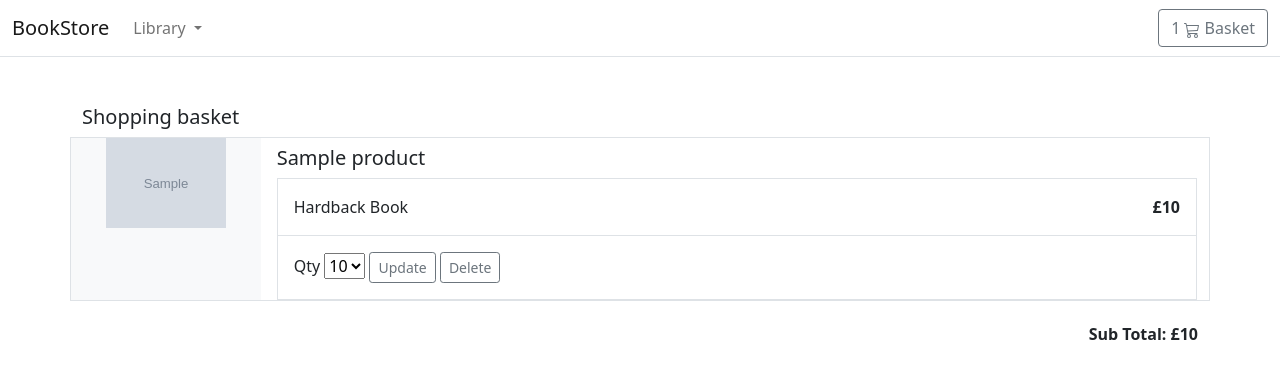
After one commit to mikitseg/BookVault, a Django app: template templates/store/basket/summary.html in a window 1280 px wide. The commit adds this page. Shown: the top 379 px of the page. Run offline with Django 4.2, Linux system fonts and the light colour scheme; the template is opened without the code that fills it: most values are stand-ins (such as "Sample title", 1, 10 or a date in 2020); grey boxes marked "Sample" are stand-in pictures.

Commit message:
adding basket

```diff
--- /dev/null
+++ b/basket/apps.py
@@ -0,0 +1,6 @@
+from django.apps import AppConfig
+
+
+class BasketConfig(AppConfig):
+    default_auto_field = 'django.db.models.BigAutoField'
+    name = 'basket'
--- /dev/null
+++ b/basket/context_processors.py
@@ -0,0 +1,5 @@
+from .basket import Basket
+
+
+def basket(request):
+    return {'basket': Basket(request)}
--- a/core/settings.py
+++ b/core/settings.py
@@ -1,6 +1,5 @@
 import os
 from pathlib import Path
-
 
 BASE_DIR = Path(__file__).resolve().parent.parent
 
@@ -18,6 +17,7 @@ INSTALLED_APPS = [
     'django.contrib.messages',
     'django.contrib.staticfiles',
     'store',
+    'basket',
 ]
 
 MIDDLEWARE = [
@@ -44,6 +44,7 @@ TEMPLATES = [
                 'django.contrib.auth.context_processors.auth',
                 'django.contrib.messages.context_processors.messages',
                 'store.context_processors.categories',
+                'basket.context_processors.basket',
             ],
         },
     },
--- a/core/urls.py
+++ b/core/urls.py
@@ -6,6 +6,7 @@ from django.urls import include, path
 urlpatterns = [
     path('admin/', admin.site.urls),
     path('', include('store.urls', namespace='store')),
+    path('basket/', include('basket.urls', namespace='basket')),
 ]
 
 if settings.DEBUG:
--- a/templates/store/base.html
+++ b/templates/store/base.html
@@ -6,9 +6,13 @@
     <meta charset="utf-8" />
     <title>{% block title %}BookStore{% endblock %}</title>
     <meta name="viewport" content="width=device-width, initial-scale=1">
-    <link href="https://cdn.jsdelivr.net/npm/bootstrap@5.0.0-beta1/dist/css/bootstrap.min.css" rel="stylesheet" integrity="sha384-giJF6kkoqNQ00vy+HMDP7azOuL0xtbfIcaT9wjKHr8RbDVddVHyTfAAsrekwKmP1" crossorigin="anonymous">
-    <script src="https://code.jquery.com/jquery-3.5.1.min.js" integrity="sha256-9/aliU8dGd2tb6OSsuzixeV4y/faTqgFtohetphbbj0=" crossorigin="anonymous"></script>
-    <script src="https://cdn.jsdelivr.net/npm/bootstrap@5.0.0-beta1/dist/js/bootstrap.bundle.min.js" integrity="sha384-ygbV9kiqUc6oa4msXn9868pTtWMgiQaeYH7/t7LECLbyPA2x65Kgf80OJFdroafW" crossorigin="anonymous"></script>
+    <link href="https://cdn.jsdelivr.net/npm/bootstrap@5.0.0-beta1/dist/css/bootstrap.min.css" rel="stylesheet"
+        integrity="sha384-giJF6kkoqNQ00vy+HMDP7azOuL0xtbfIcaT9wjKHr8RbDVddVHyTfAAsrekwKmP1" crossorigin="anonymous">
+    <script src="https://code.jquery.com/jquery-3.5.1.min.js"
+        integrity="sha256-9/aliU8dGd2tb6OSsuzixeV4y/faTqgFtohetphbbj0=" crossorigin="anonymous"></script>
+    <script src="https://cdn.jsdelivr.net/npm/bootstrap@5.0.0-beta1/dist/js/bootstrap.bundle.min.js"
+        integrity="sha384-ygbV9kiqUc6oa4msXn9868pTtWMgiQaeYH7/t7LECLbyPA2x65Kgf80OJFdroafW" crossorigin="anonymous">
+    </script>
 </head>
 
 <body>
@@ -37,10 +41,31 @@
                             </ul>
                         </li>
                     </ul>
+                    <a type="button" role="button" href="{% url "basket:basket_summary" %}"
+                        class="btn btn-outline-secondary">
+
+                        {% with total_qty=basket|length %}
+                            <div id="basket-qty" class="d-inline-flex">
+                                {% if total_qty > 0 %}
+                                    {{ total_qty }}
+                                {% else %}
+                                    0
+                                {% endif %}
+                            </div>
+                        {% endwith %}
+
+                        <svg xmlns="http://www.w3.org/2000/svg" width="16" height="16" fill="currentColor"
+                            class="bi bi-cart3" viewBox="0 0 16 16">
+                            <path
+                                d="M0 1.5A.5.5 0 0 1 .5 1H2a.5.5 0 0 1 .485.379L2.89 3H14.5a.5.5 0 0 1 .49.598l-1 5a.5.5 0 0 1-.465.401l-9.397.472L4.415 11H13a.5.5 0 0 1 0 1H4a.5.5 0 0 1-.491-.408L2.01 3.607 1.61 2H.5a.5.5 0 0 1-.5-.5zM3.102 4l.84 4.479 9.144-.459L13.89 4H3.102zM5 12a2 2 0 1 0 0 4 2 2 0 0 0 0-4zm7 0a2 2 0 1 0 0 4 2 2 0 0 0 0-4zm-7 1a1 1 0 1 1 0 2 1 1 0 0 1 0-2zm7 0a1 1 0 1 1 0 2 1 1 0 0 1 0-2z" />
+                        </svg>
+                        Basket
+                    </a>
                 </div>
             </div>
         </nav>
     </header>
     <div id="content">{% block content %} {% endblock %}</div>
 </body>
+
 </html>
--- /dev/null
+++ b/templates/store/basket/summary.html
@@ -0,0 +1,105 @@
+{% extends "../base.html" %}
+{% load static %}
+{% block title %}Basket Summary{% endblock %}
+{% block content %}
+
+<main class="pt-5">
+  <div class="container">
+    <h1 class="h5">Shopping basket</h1>
+    {% for item in basket %}
+    {% with product=item.product %}
+    <div data-index="{{product.id}}" class="row mb-4 border product-item">
+      <div class="col-md-3 col-lg-2 order-md-first bg-light">
+        <img class="img-fluid mx-auto d-block" width="120px" alt="Responsive image" src="{{ product.image.url }}">
+      </div>
+      <div class="col-md-9 col-lg-10 ps-md-3 ps-lg-10">
+        <a href="{{ product.get_absolute_url }}" class="text-decoration-none text-reset">
+          <h1 class="h5 pt-2">{{ product.title }}</h1>
+        </a>
+        <div class="border">
+          <div class="col border-bottom">
+            <div class="row p-3">
+              <div class="col-6">Hardback Book</div>
+              <div class="col-6 text-end"><span class="h6 fw-bold">£{{ product.price }}</span></div>
+            </div>
+          </div>
+          <div class="col">
+            <div class="row p-3">
+              <div class="col-12">
+                <label for="select">Qty</label>
+                <select id="select{{product.id}}">
+                  <option selected>
+                    {{item.qty}}
+                  </option>
+                  <option value="">1</option>
+                  <option value="">2</option>
+                  <option value="">3</option>
+                  <option value="">4</option>
+                </select>
+                <button type="button" id="update-button" data-index="{{product.id}}"
+                  class="btn btn-outline-secondary btn-sm update-button">
+                  Update
+                </button>
+                <button type="button" id="delete-button" data-index="{{product.id}}"
+                  class="btn btn-outline-secondary btn-sm delete-button">
+                  Delete
+                </button>
+              </div>
+            </div>
+          </div>
+        </div>
+      </div>
+    </div>
+    {% endwith %}
+    {% endfor %}
+    <div class="col-12 text-end">
+      <div class="h6 fw-bold">Sub Total: £<div id="subtotal" class="d-inline-flex">{{basket.get_total_price}}</div></div>
+    </div>
+  </div>
+</main>
+
+<script>
+  // Delete Item
+  $(document).on('click', '.delete-button', function (e) {
+    e.preventDefault();
+    var prodid = $(this).data('index');
+    $.ajax({
+      type: 'POST',
+      url: '{% url "basket:basket_delete" %}',
+      data: {
+        productid: $(this).data('index'),
+        csrfmiddlewaretoken: "{{csrf_token}}",
+        action: 'post'
+      },
+      success: function (json) {
+        $('.product-item[data-index="' + prodid + '"]').remove();
+        document.getElementById("subtotal").innerHTML = json.subtotal;
+        document.getElementById("basket-qty").innerHTML = json.qty
+      },
+      error: function (xhr, errmsg, err) {}
+    });
+  })
+
+  // Update Item
+  $(document).on('click', '.update-button', function (e) {
+    e.preventDefault();
+    var prodid = $(this).data('index');
+    $.ajax({
+      type: 'POST',
+      url: '{% url "basket:basket_update" %}',
+      data: {
+        productid: $(this).data('index'),
+        productqty: $('#select' + prodid + ' option:selected').text(),
+        csrfmiddlewaretoken: "{{csrf_token}}",
+        action: 'post'
+      },
+      success: function (json) {
+        document.getElementById("basket-qty").innerHTML = json.qty
+        document.getElementById("subtotal").innerHTML = json.subtotal
+      },
+      error: function (xhr, errmsg, err) {}
+    });
+  })
+</script>
+
+{% endblock %}
```
Also changed, not shown: basket/basket.py (added, +112 -0 lines), basket/urls.py (added, +12 -0 lines), basket/views.py (added, +49 -0 lines), templates/store/products/single.html (+27 -6 lines), basket/__init__.py (added), basket/migrations/__init__.py (added), core/README.md (renamed from README.md), db.sqlite3.
